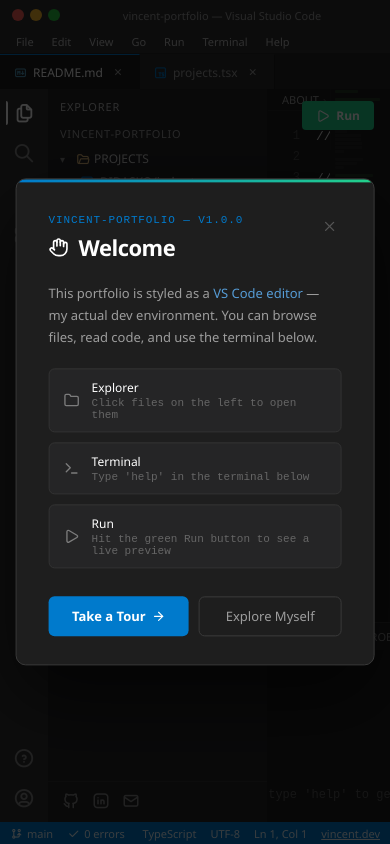
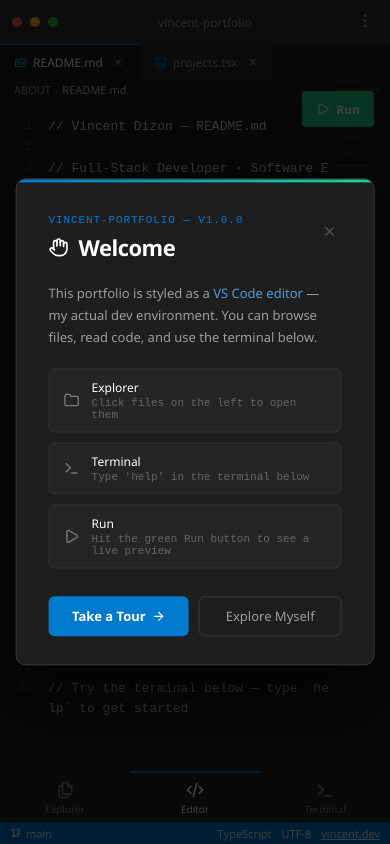
Before and after one commit to viniuy/viniuy, a Next.js app: page / in a window 390 px wide. Built offline with nearby package versions, Linux system fonts and the light colour scheme.

Commit message:
Added Responsiveness to code editor
Future feature : Fully support responsiveness

```diff
--- a/app/globals.css
+++ b/app/globals.css
@@ -58,3 +58,43 @@
     transform: translateY(0);
   }
 }
+/* ── Mobile responsiveness ─────────────────────────────── */
+@media (max-width: 768px) {
+  /* Larger touch targets */
+  button, [role="button"] {
+    min-height: 36px;
+  }
+
+  /* Slightly larger monospace text for readability */
+  .terminal-body {
+    font-size: 13px !important;
+  }
+
+  /* Prevent horizontal overflow bleed */
+  #code-editor pre,
+  #code-editor span[style*="white-space: pre"] {
+    white-space: pre-wrap !important;
+    word-break: break-all;
+  }
+
+  /* Scrollbars thinner on mobile */
+  ::-webkit-scrollbar {
+    width: 4px;
+    height: 4px;
+  }
+
+  /* Sidebar fills available width on mobile */
+  #file-explorer > div {
+    width: 100% !important;
+    max-width: 100% !important;
+  }
+
+  /* Tab bar scrolls horizontally without showing scrollbar */
+  .tab-bar-scroll {
+    -webkit-overflow-scrolling: touch;
+    scrollbar-width: none;
+  }
+  .tab-bar-scroll::-webkit-scrollbar {
+    display: none;
+  }
+}
--- a/app/layout.tsx
+++ b/app/layout.tsx
@@ -11,6 +11,7 @@
   return (
     <html lang="en">
       <head>
+        <meta name="viewport" content="width=device-width, initial-scale=1, maximum-scale=1, user-scalable=no, viewport-fit=cover" />
         <link rel="stylesheet" href="https://cdn.jsdelivr.net/gh/devicons/devicon@latest/devicon.min.css"/>
         <link rel="stylesheet" href="https://cdn.jsdelivr.net/npm/@tabler/icons-webfont@latest/tabler-icons.min.css" />
       </head>
--- a/app/page.tsx
+++ b/app/page.tsx
@@ -10,6 +10,8 @@
 import { RunBuildProvider } from '@/components/editor/RunBuildContext'
 import { useEditor } from '@/components/editor/EditorContext'
 import { FileKey } from '@/types'
+import MobileLayout from '@/components/mobile/MobileLayout'
+import { useIsMobile } from '@/hooks/useIsMobile'
 
 const menuItems = ['File', 'Edit', 'View', 'Go', 'Run', 'Terminal', 'Help']
 
@@ -81,6 +83,7 @@
   const [openMenu, setOpenMenu] = useState<string | null>(null)
   const [activePanel, setActivePanel] = useState<string>('explorer')
   const { openFile } = useEditor()
+  const isMobile = useIsMobile()
 
   useEffect(() => {
     const seen = localStorage.getItem('vince-portfolio-welcomed')
@@ -89,6 +92,10 @@
       localStorage.setItem('vince-portfolio-welcomed', '1')
     }
   }, [])
+
+  if (isMobile) {
+    return <MobileLayout showWelcome={showWelcome} setShowWelcome={setShowWelcome} />
+  }
 
   function handleMenuAction(action?: string) {
     setOpenMenu(null)
--- /dev/null
+++ b/components/mobile/MobileLayout.tsx
@@ -0,0 +1,179 @@
+'use client'
+
+import { useState } from 'react'
+import Sidebar from '@/components/sidebar/Sidebar'
+import CodeEditor from '@/components/editor/CodeEditor'
+import Terminal from '@/components/terminal/Terminal'
+import TabBar from '@/components/tabs/TabBar'
+import WelcomeModal from '@/components/welcome/WelcomeModal'
+import { RunBuildProvider } from '@/components/editor/RunBuildContext'
+
+type MobileTab = 'explorer' | 'editor' | 'terminal'
+
+const bottomTabs: { id: MobileTab; icon: string; label: string }[] = [
+  { id: 'explorer', icon: 'ti-files',    label: 'Explorer' },
+  { id: 'editor',   icon: 'ti-code',     label: 'Editor'   },
+  { id: 'terminal', icon: 'ti-terminal', label: 'Terminal' },
+]
+
+interface Props {
+  showWelcome: boolean
+  setShowWelcome: (v: boolean) => void
+}
+
+export default function MobileLayout({ showWelcome, setShowWelcome }: Props) {
+  const [activeTab, setActiveTab] = useState<MobileTab>('editor')
+  const [showMenu, setShowMenu] = useState(false)
+
+  return (
+    <RunBuildProvider>
+      <div style={{
+        display: 'flex', flexDirection: 'column', height: '100dvh',
+        overflow: 'hidden', background: '#1e1e1e', color: '#d4d4d4',
+        fontFamily: "'Segoe UI', system-ui, sans-serif", fontSize: '13px',
+      }}>
+
+        {/* Mobile title bar */}
+        <div style={{
+          height: '44px', background: '#323233',
+          display: 'flex', alignItems: 'center',
+          padding: '0 12px', flexShrink: 0,
+          justifyContent: 'space-between',
+        }}>
+          <div style={{ display: 'flex', gap: '8px' }}>
+            <div style={{ width: '10px', height: '10px', borderRadius: '50%', background: '#ff5f57' }} />
+            <div style={{ width: '10px', height: '10px', borderRadius: '50%', background: '#febc2e' }} />
+            <div style={{ width: '10px', height: '10px', borderRadius: '50%', background: '#28c840' }} />
+          </div>
+          <span style={{ fontSize: '12px', color: '#9d9d9d' }}>vincent-portfolio</span>
+          <div
+            onClick={(e) => { e.stopPropagation(); setShowMenu(v => !v) }}
+            style={{ cursor: 'pointer', color: '#9d9d9d', padding: '4px' }}
+          >
+            <i className="ti ti-dots-vertical" style={{ fontSize: '18px' }} />
+          </div>
+        </div>
+
+        {/* Dropdown menu */}
+        {showMenu && (
+          <div
+            onClick={() => setShowMenu(false)}
+            style={{ position: 'fixed', inset: 0, zIndex: 400 }}
+          >
+            <div
+              onClick={(e) => e.stopPropagation()}
+              style={{
+                position: 'absolute', top: '44px', right: '8px',
+                background: '#252526', border: '1px solid #3a3a3a',
+                borderRadius: '6px', minWidth: '180px',
+                boxShadow: '0 8px 24px rgba(0,0,0,0.5)',
+                padding: '4px 0', zIndex: 401,
+              }}
+            >
+              {[
+                { label: '👋 Welcome tour',  action: () => { setShowWelcome(true); localStorage.removeItem('vince-portfolio-welcomed') } },
+                { label: '🐙 GitHub',        action: () => window.open('https://github.com/viniuy', '_blank') },
+                { label: '💼 LinkedIn',      action: () => window.open('https://www.linkedin.com/in/vincentenolpe/', '_blank') },
+                { label: '📧 Email Vince',   action: () => window.open('mailto:vincent.enolpe@gmail.com', '_blank') },
+              ].map(item => (
+                <div
+                  key={item.label}
+                  onClick={() => { setShowMenu(false); item.action() }}
+                  style={{ padding: '10px 16px', fontSize: '13px', color: '#ccc', cursor: 'pointer' }}
+                  onMouseEnter={(e) => (e.currentTarget.style.background = '#094771')}
+                  onMouseLeave={(e) => (e.currentTarget.style.background = 'transparent')}
+                >
+                  {item.label}
+                </div>
+              ))}
+            </div>
+          </div>
+        )}
+
+        {/* Panel area — only active panel renders visually, all mounted to preserve state */}
+        <div style={{ flex: 1, overflow: 'hidden', display: 'flex', flexDirection: 'column' }}>
+
+          {/* Explorer */}
+          <div style={{
+            display: activeTab === 'explorer' ? 'flex' : 'none',
+            flex: 1, overflow: 'hidden',
+          }}>
+            <div style={{ flex: 1, overflow: 'hidden' }} id="file-explorer">
+              <Sidebar />
+            </div>
+          </div>
+
+          {/* Editor */}
+          <div style={{
+            display: activeTab === 'editor' ? 'flex' : 'none',
+            flex: 1, overflow: 'hidden', flexDirection: 'column',
+          }}>
+            <TabBar />
+            <div id="code-editor" style={{ flex: 1, overflow: 'hidden', display: 'flex', flexDirection: 'column' }}>
+              <CodeEditor />
+            </div>
+          </div>
+
+          {/* Terminal — full height */}
+          <div style={{
+            display: activeTab === 'terminal' ? 'flex' : 'none',
+            flex: 1, overflow: 'hidden', flexDirection: 'column',
+          }} id="terminal-panel">
+            <Terminal fullHeight />
+          </div>
+
+        </div>
+
+        {/* Bottom tab bar */}
+        <div style={{
+          height: '52px', background: '#252526',
+          borderTop: '1px solid #333',
+          display: 'flex', flexShrink: 0,
+          paddingBottom: 'env(safe-area-inset-bottom)',
+        }}>
+          {bottomTabs.map(tab => (
+            <button
+              key={tab.id}
+              onClick={() => setActiveTab(tab.id)}
+              style={{
+                flex: 1, display: 'flex', flexDirection: 'column',
+                alignItems: 'center', justifyContent: 'center', gap: '2px',
+                background: 'transparent', border: 'none',
+                borderTop: `2px solid ${activeTab === tab.id ? '#007acc' : 'transparent'}`,
+                color: activeTab === tab.id ? '#fff' : '#858585',
+                cursor: 'pointer', padding: '6px 0',
+                transition: 'color 0.15s, border-color 0.15s',
+              }}
+            >
+              <i className={`ti ${tab.icon}`} style={{ fontSize: '20px' }} />
+              <span style={{ fontSize: '10px' }}>{tab.label}</span>
+            </button>
+          ))}
+        </div>
+
+        {/* Status bar */}
+        <div style={{
+          height: '22px', background: '#007acc',
+          display: 'flex', alignItems: 'center',
+          padding: '0 10px', gap: '12px', flexShrink: 0,
+        }}>
+          <div style={{ fontSize: '11px', color: '#fff', display: 'flex', alignItems: 'center', gap: '4px', opacity: 0.9 }}>
+            <i className="ti ti-git-branch" style={{ fontSize: '12px' }} /> main
+          </div>
+          <div style={{ marginLeft: 'auto', display: 'flex', gap: '10px' }}>
+            <span style={{ fontSize: '11px', color: '#fff', opacity: 0.9 }}>TypeScript</span>
+            <span style={{ fontSize: '11px', color: '#fff', opacity: 0.9 }}>UTF-8</span>
+            <span
+              onClick={() => { setShowWelcome(true); localStorage.removeItem('vince-portfolio-welcomed') }}
+              style={{ fontSize: '11px', color: '#fff', opacity: 0.9, cursor: 'pointer', textDecoration: 'underline' }}
+            >
+              vincent.dev
+            </span>
+          </div>
+        </div>
+
+        {showWelcome && <WelcomeModal onDismiss={() => setShowWelcome(false)} />}
+      </div>
+    </RunBuildProvider>
+  )
+}
--- a/components/sidebar/Sidebar.tsx
+++ b/components/sidebar/Sidebar.tsx
@@ -38,7 +38,7 @@
   }
 
   return (
-    <div style={{ width: '220px', background: '#252526', display: 'flex', flexDirection: 'column', flexShrink: 0, overflow: 'hidden', borderRight: '1px solid #1e1e1e', height: '100%' }}>
+    <div style={{ width: '100%', maxWidth: '220px', background: '#252526', display: 'flex', flexDirection: 'column', flexShrink: 0, overflow: 'hidden', borderRight: '1px solid #1e1e1e', height: '100%' }}>
       <div style={{ height: '35px', display: 'flex', alignItems: 'center', padding: '0 12px', fontSize: '11px', fontWeight: 500, color: '#bbb', textTransform: 'uppercase', letterSpacing: '0.08em', flexShrink: 0 }}>
         Explorer
       </div>
--- a/components/terminal/Terminal.tsx
+++ b/components/terminal/Terminal.tsx
@@ -62,7 +62,7 @@
   { type: 'muted', value: '' },
 ]
 
-export default function Terminal() {
+export default function Terminal({ fullHeight }: { fullHeight?: boolean }) {
   const [lines, setLines] = useState<TermLine[]>(initLines)
   const [input, setInput] = useState('')
   const [loading, setLoading] = useState(false)
@@ -166,7 +166,7 @@
   }
 
   return (
-    <div style={{ height: '200px', background: '#1e1e1e', borderTop: '1px solid #3a3a3a', display: 'flex', flexDirection: 'column', flexShrink: 0 }}>
+    <div style={{ height: fullHeight ? '100%' : '200px', background: '#1e1e1e', borderTop: '1px solid #3a3a3a', display: 'flex', flexDirection: 'column', flexShrink: 0, flex: fullHeight ? 1 : undefined }}>
       {/* Term tabs */}
       <div style={{ height: '28px', background: '#252526', display: 'flex', alignItems: 'center', borderBottom: '1px solid #1e1e1e', flexShrink: 0 }}>
         {['TERMINAL', 'PROBLEMS', 'OUTPUT'].map((t, i) => (
--- /dev/null
+++ b/hooks/useIsMobile.ts
@@ -0,0 +1,17 @@
+'use client'
+
+import { useState, useEffect } from 'react'
+
+export function useIsMobile(breakpoint = 768): boolean {
+  const [isMobile, setIsMobile] = useState(false)
+
+  useEffect(() => {
+    const mq = window.matchMedia(`(max-width: ${breakpoint}px)`)
+    setIsMobile(mq.matches)
+    const handler = (e: MediaQueryListEvent) => setIsMobile(e.matches)
+    mq.addEventListener('change', handler)
+    return () => mq.removeEventListener('change', handler)
+  }, [breakpoint])
+
+  return isMobile
+}
```
Also changed, not shown: 1 other file (tests, documents, lock files or other folders).
